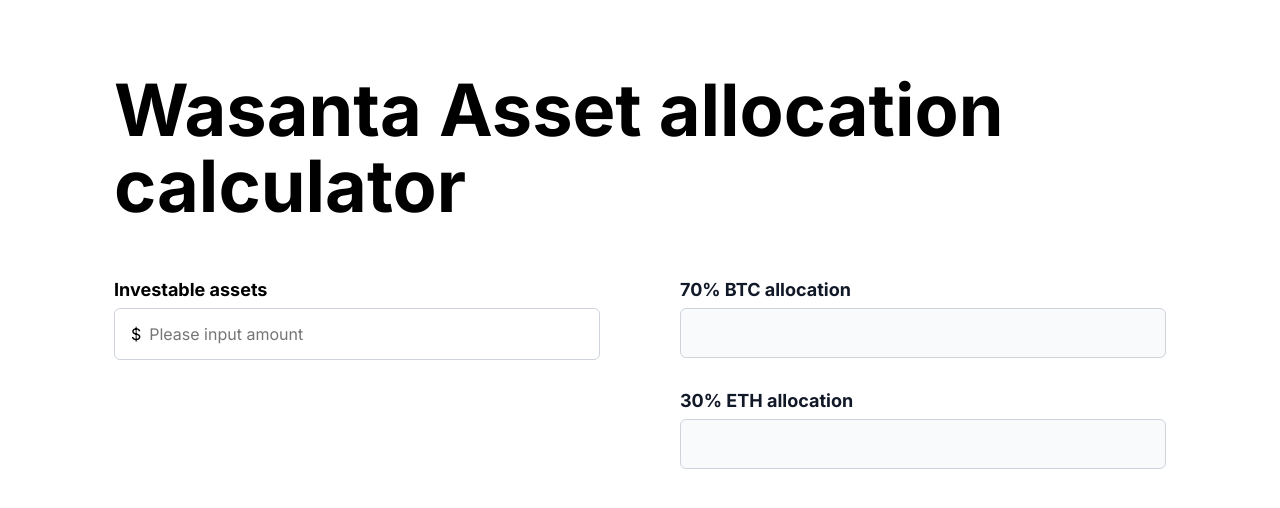
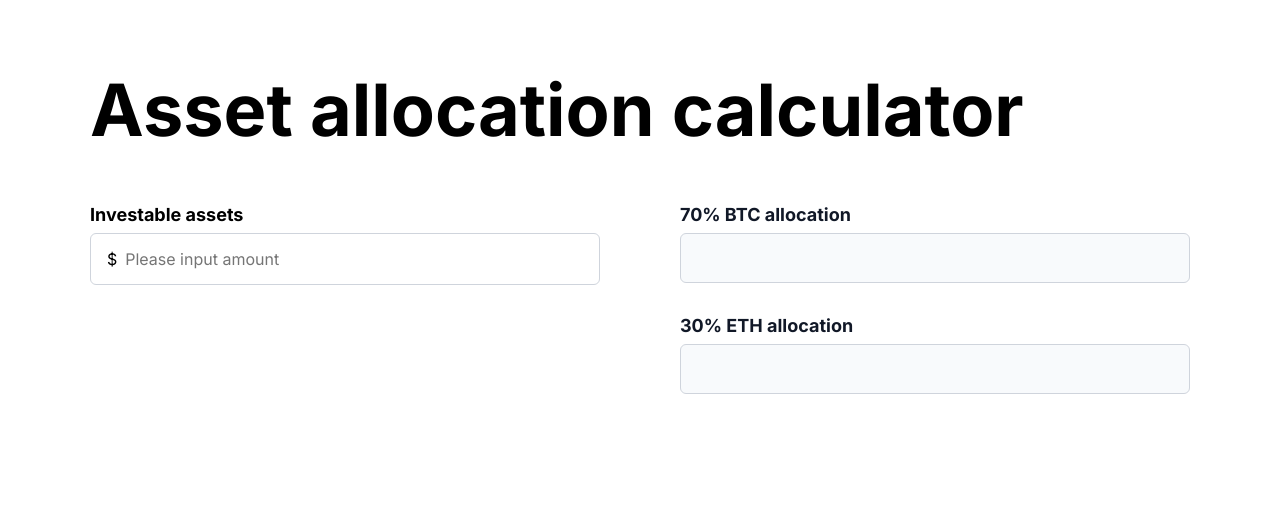
Before and after one commit to kayla-prutti/asset-allocation-calculator, a Vue app: page / in a window 1280 px wide. Shown: the top 508 px of the page. Built offline with nearby package versions, Linux system fonts and the light colour scheme; no server answers.

Commit message:
modify: change InvestmentInput to reusable component CurrencyInput and edit App

```diff
--- a/src/App.css
+++ b/src/App.css
@@ -5,13 +5,12 @@ body {
 }
 
 .container {
-  width: min(1100px, 100%);
+  max-width: 1100px;
   margin: 0 auto;
   padding: 64px 24px;
-  box-sizing: border-box;
 }
 
-.container h1 {
+h1 {
   margin: 0 0 56px;
   font-size: clamp(2.5rem, 6vw, 4.5rem);
   line-height: 1.05;
@@ -19,19 +18,14 @@ body {
 
 .calculator {
   display: grid;
-  grid-template-columns: minmax(0, 1fr) minmax(0, 1fr);
+  grid-template-columns: 1fr 1fr;
   gap: 80px;
   align-items: start;
 }
 
-.left-column,
 .right-column {
   display: flex;
   flex-direction: column;
-  width: 100%;
-}
-
-.right-column {
   gap: 32px;
 }
 
@@ -40,16 +34,12 @@ body {
     padding: 40px 20px;
   }
 
-  .container h1 {
-    margin-bottom: 40px;
-  }
-
   .calculator {
     grid-template-columns: 1fr;
     gap: 40px;
   }
 
-  .right-column {
-    gap: 24px;
+  h1 {
+    margin-bottom: 40px;
   }
 }
--- a/src/App.vue
+++ b/src/App.vue
@@ -1,7 +1,8 @@
 <script setup lang="ts">
 import "./App.css";
 import { computed, ref } from "vue";
-import InvestmentInput from "./components/InvestmentInput/InvestmentInput.vue";
+
+import CurrencyInput from "./components/CurrencyInput/CurrencyInput.vue";
 import AllocationCard from "./components/AllocationCard/AllocationCard.vue";
 import { useExchangeRates } from "./composables/useExchangeRates";
 import { calculateAllocation } from "./utils/calculateAllocation";
@@ -9,7 +10,7 @@ import { formatCrypto } from "./utils/formatters";
 
 const investmentAmount = ref<number | null>(null);
 
-const { rates, isLoading, error, loadRates } = useExchangeRates();
+const { rates } = useExchangeRates();
 
 const inputError = computed(() => {
   if (investmentAmount.value === null) return "";
@@ -32,12 +33,15 @@ const allocation = computed(() => {
 
 <template>
   <main class="container">
-    <h1>Wasanta Asset allocation calculator</h1>
+    <h1>Asset allocation calculator</h1>
 
     <div class="calculator">
       <div class="left-column">
-        <InvestmentInput
+        <CurrencyInput
           v-model="investmentAmount"
+          label="Investable assets"
+          input-id="investment-amount"
+          placeholder="Please input amount"
           :error-message="inputError"
         />
       </div>
--- a/src/components/InvestmentInput/InvestmentInput.vue
+++ b/src/components/CurrencyInput/CurrencyInput.vue
@@ -1,11 +1,23 @@
 <script setup lang="ts">
 import { ref } from "vue";
-import "./InvestmentInput.css";
+import "./CurrencyInput.css";
 
-defineProps<{
-  modelValue: number | null;
-  errorMessage?: string;
-}>();
+withDefaults(
+  defineProps<{
+    modelValue: number | null;
+    label?: string;
+    inputId?: string;
+    placeholder?: string;
+    currencySymbol?: string;
+    errorMessage?: string;
+  }>(),
+  {
+    label: "Amount",
+    inputId: "currency-amount",
+    placeholder: "Enter an amount",
+    currencySymbol: "$",
+  },
+);
 
 const emit = defineEmits<{
   "update:modelValue": [value: number | null];
@@ -16,25 +28,18 @@ const displayValue = ref("");
 function updateValue(event: Event) {
   const input = event.target as HTMLInputElement;
 
-  // Allow only numbers and one decimal point
-  let cleanedValue = input.value.replace(/,/g, "").replace(/[^\d.]/g, "");
-
+  // Allow digits and one decimal point.
+  const cleanedValue = input.value.replace(/,/g, "").replace(/[^\d.]/g, "");
   const [integerPart = "", ...decimalParts] = cleanedValue.split(".");
-  const decimalPart = decimalParts.join("").slice(0, 2); // only do 2 decimal since USD normally uses cents
-
-  // Format the whole-number section with commas
+  const decimalPart = decimalParts.join("").slice(0, 2);
   const formattedInteger = integerPart
     ? Number(integerPart).toLocaleString("en-US")
     : "";
-
-  // Preserve the decimal point while the user is typing
   const hasDecimal = cleanedValue.includes(".");
 
   displayValue.value = hasDecimal
     ? `${formattedInteger}.${decimalPart}`
     : formattedInteger;
-
-  // Replace anything invalid that may have been pasted or typed
   input.value = displayValue.value;
 
   if (!integerPart && !decimalPart) {
@@ -46,34 +51,31 @@ function updateValue(event: Event) {
     `${integerPart || "0"}${hasDecimal ? `.${decimalPart}` : ""}`,
   );
 
-  emit(
-    "update:modelValue",
-    Number.isFinite(numericValue) ? numericValue : null,
-  );
+  emit("update:modelValue", Number.isFinite(numericValue) ? numericValue : null);
 }
 </script>
 
 <template>
   <div class="field">
-    <label for="investment-amount">Investable assets</label>
+    <label :for="inputId">{{ label }}</label>
 
     <div class="currency-input" :class="{ invalid: Boolean(errorMessage) }">
-      <span aria-hidden="true">$</span>
+      <span aria-hidden="true">{{ currencySymbol }}</span>
 
       <input
-        id="investment-amount"
+        :id="inputId"
         type="text"
         inputmode="decimal"
-        placeholder="Please input amount"
+        :placeholder="placeholder"
         autocomplete="off"
         :value="displayValue"
         :aria-invalid="Boolean(errorMessage)"
-        :aria-describedby="errorMessage ? 'investment-error' : undefined"
+        :aria-describedby="errorMessage ? `${inputId}-error` : undefined"
         @input="updateValue"
       />
     </div>
 
-    <p v-if="errorMessage" id="investment-error" class="error">
+    <p v-if="errorMessage" :id="`${inputId}-error`" class="error">
       {{ errorMessage }}
     </p>
   </div>
```
Also changed, not shown: src/components/CurrencyInput/CurrencyInput.css (renamed from src/components/InvestmentInput/InvestmentInput.css), 1 other file (tests, documents, lock files or other folders).
